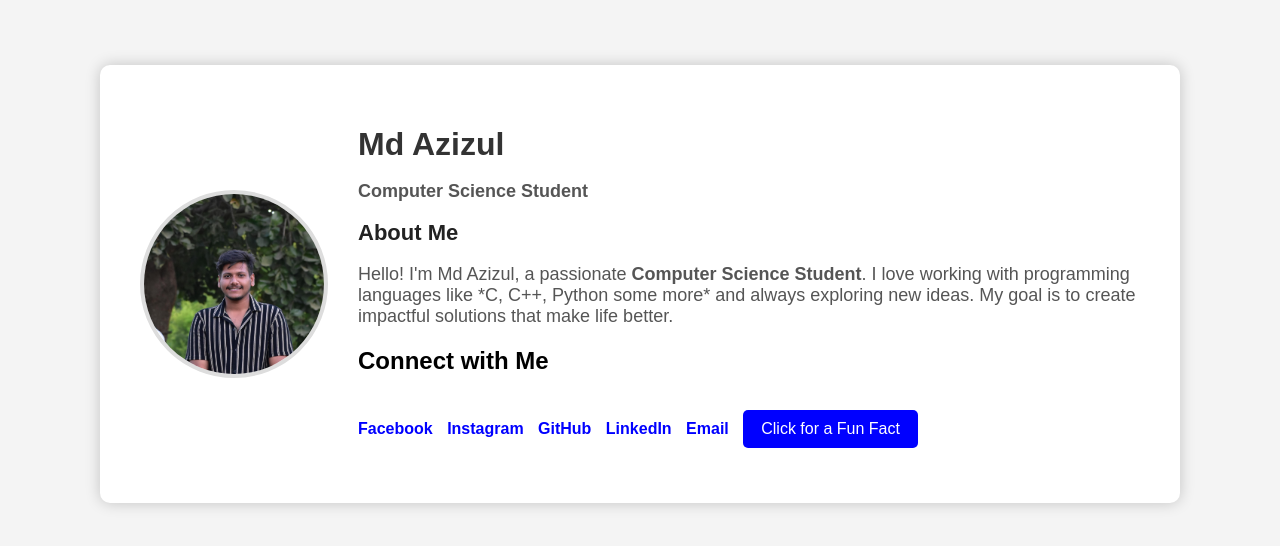
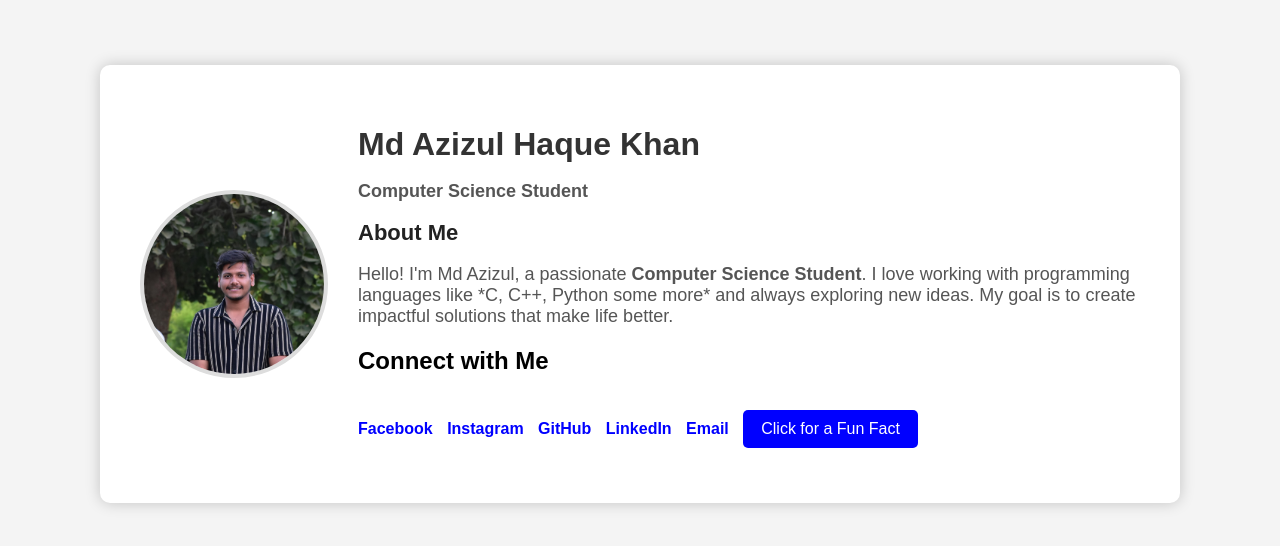
Before and after one commit to Azizul2026/Azizul-website, a plain HTML site: page index.html in a window 1280 px wide. Shown: the part 144-690 px from the top of the page. Drawn offline with Linux system fonts and the light colour scheme; files whose address does not match are found by name.

Commit message:
Update index.html

```diff
--- a/index.html
+++ b/index.html
@@ -24,11 +24,11 @@
 
     <div class="container">
         <!-- Profile Image on the Left -->
-        <img src="C:\Users\KIIT\Desktop\azizulll.jpg" alt="Md Azizul" class="profile-photo">
+        <img src="azizulll.jpg" alt="Md Azizul" class="profile-photo">
 
         <!-- Content on the Right -->
         <div class="content">
-            <h1>Md Azizul</h1>
+            <h1>Md Azizul Haque Khan</h1>
             <p><strong>Computer Science Student</strong></p>
 
             <div class="about">
```
